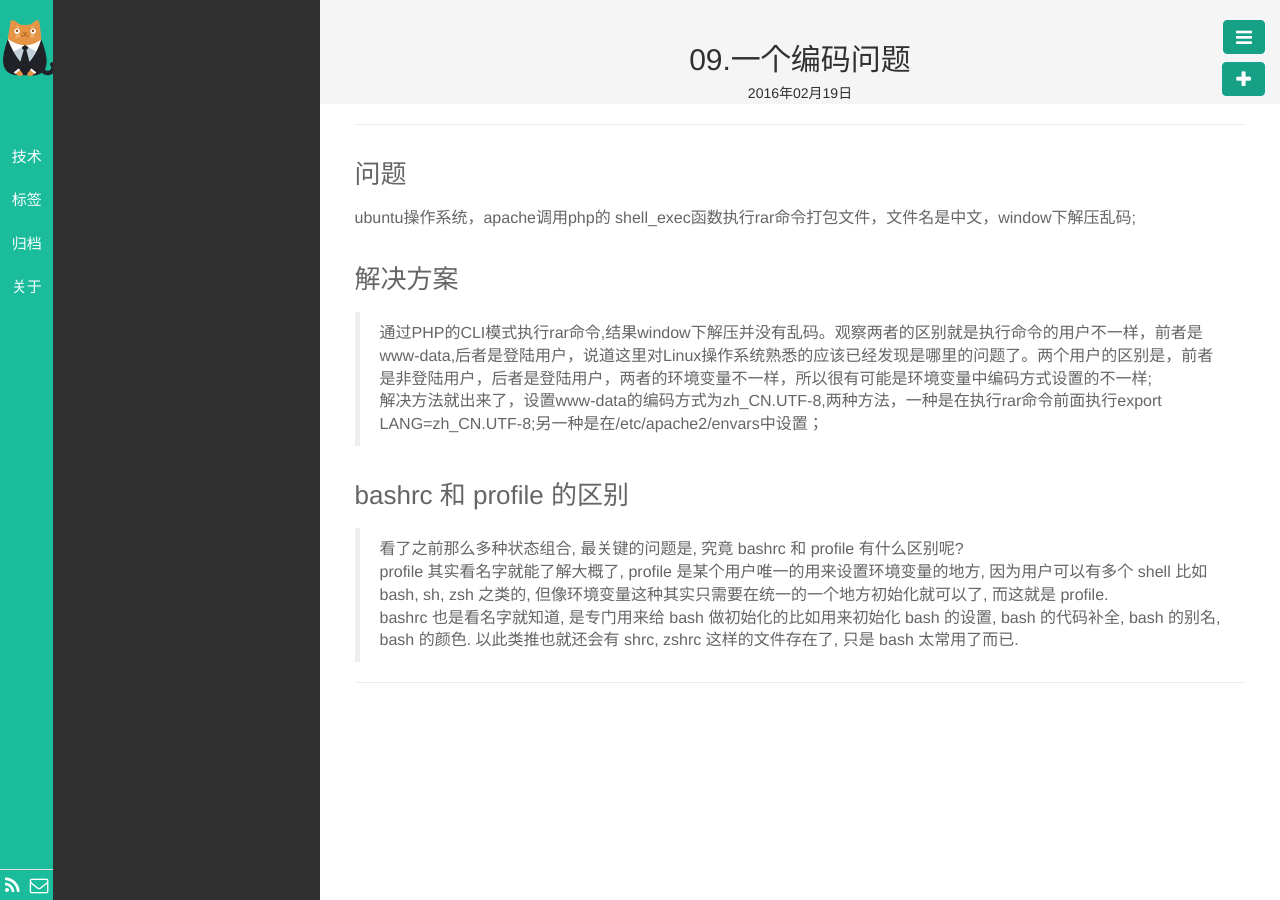
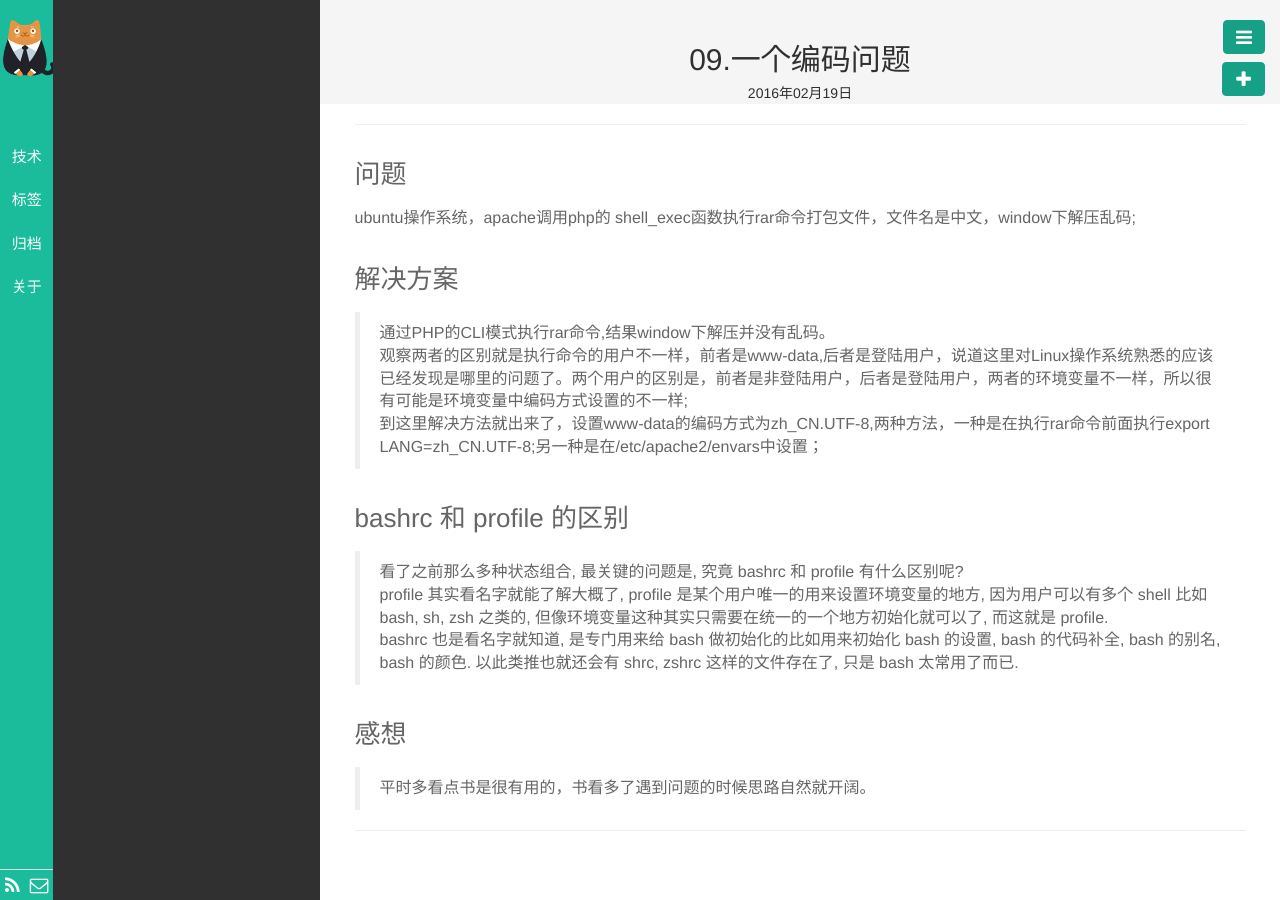
Before and after one commit to codergma/codergma.github.io, a Jekyll site: the page built from _posts/Linux/2016-02-19-09-一个编码的问题.md, in a window 1280 px wide. Built offline with Jekyll 4.4.1, drawn with Linux system fonts in a browser that asks for light colours; Markdown is read by kramdown in place of the engine named in the settings; comment, search, counter and statistics services are not loaded.

Commit message:
一个编码问题

```diff
--- a/_posts/Linux/2016-02-19-09-一个编码的问题.md
+++ b/_posts/Linux/2016-02-19-09-一个编码的问题.md
@@ -10,10 +10,15 @@ description:
 ubuntu操作系统，apache调用php的 shell_exec函数执行rar命令打包文件，文件名是中文，window下解压乱码;
 
 ###解决方案
-> 通过PHP的CLI模式执行rar命令,结果window下解压并没有乱码。观察两者的区别就是执行命令的用户不一样，前者是www-data,后者是登陆用户，说道这里对Linux操作系统熟悉的应该已经发现是哪里的问题了。两个用户的区别是，前者是非登陆用户，后者是登陆用户，两者的环境变量不一样，所以很有可能是环境变量中编码方式设置的不一样;<br/>
-> 解决方法就出来了，设置www-data的编码方式为zh_CN.UTF-8,两种方法，一种是在执行rar命令前面执行export LANG=zh_CN.UTF-8;另一种是在/etc/apache2/envars中设置；<br/>
+> 通过PHP的CLI模式执行rar命令,结果window下解压并没有乱码。<br/>
+> 观察两者的区别就是执行命令的用户不一样，前者是www-data,后者是登陆用户，说道这里对Linux操作系统熟悉的应该已经发现是哪里的问题了。两个用户的区别是，前者是非登陆用户，后者是登陆用户，两者的环境变量不一样，所以很有可能是环境变量中编码方式设置的不一样;<br/>
+> 到这里解决方法就出来了，设置www-data的编码方式为zh_CN.UTF-8,两种方法，一种是在执行rar命令前面执行export LANG=zh_CN.UTF-8;另一种是在/etc/apache2/envars中设置；<br/>
 
 ###bashrc 和 profile 的区别
 > 看了之前那么多种状态组合, 最关键的问题是, 究竟 bashrc 和 profile 有什么区别呢?<br/>
 > profile 其实看名字就能了解大概了, profile 是某个用户唯一的用来设置环境变量的地方, 因为用户可以有多个 shell 比如 bash, sh, zsh 之类的, 但像环境变量这种其实只需要在统一的一个地方初始化就可以了, 而这就是 profile.<br/>
 > bashrc 也是看名字就知道, 是专门用来给 bash 做初始化的比如用来初始化 bash 的设置, bash 的代码补全, bash 的别名, bash 的颜色. 以此类推也就还会有 shrc, zshrc 这样的文件存在了, 只是 bash 太常用了而已.<br/>
+
+
+###感想
+> 平时多看点书是很有用的，书看多了遇到问题的时候思路自然就开阔。
```
